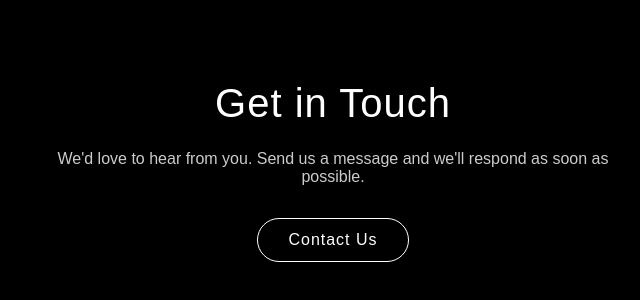
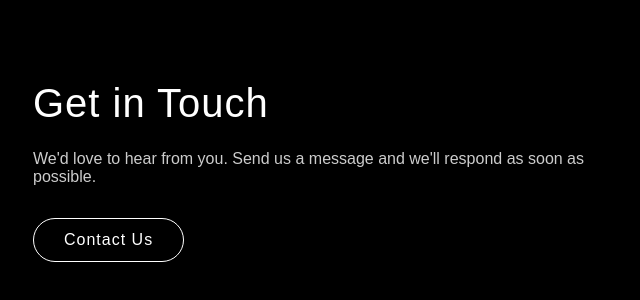
Before and after one commit to grownvie/grownvie.github.io, a plain HTML site: page index.html in a window 1280 px wide. Shown: the part 242-542 px from the top of the page, without its empty margins (307-947 px from the left). Drawn offline with Linux system fonts and the light colour scheme; a web font is replaced by a local one.

Commit message:
Atualizações no design

```diff
--- a/style.css
+++ b/style.css
@@ -5,7 +5,8 @@ body {
     color: #ffffff;
     font-family: 'Vend Sans', sans-serif;
     margin: 0;
-    padding: 0;
+    padding: 100px;
+    box-sizing: border-box;
     display: flex;
     justify-content: center;
     align-items: center;
@@ -13,9 +14,10 @@ body {
 }
 
 .contact-container {
-    text-align: center;
+    text-align: left;
     padding: 2rem;
     max-width: 600px;
+    width: 100%;
 }
 
 h1 {
```
